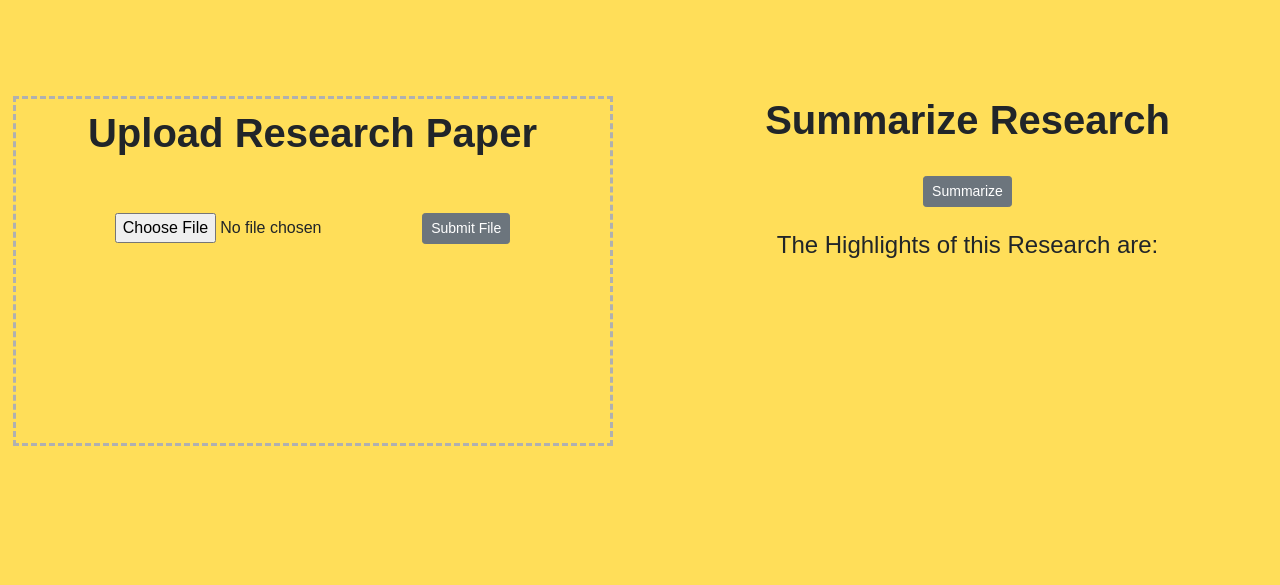
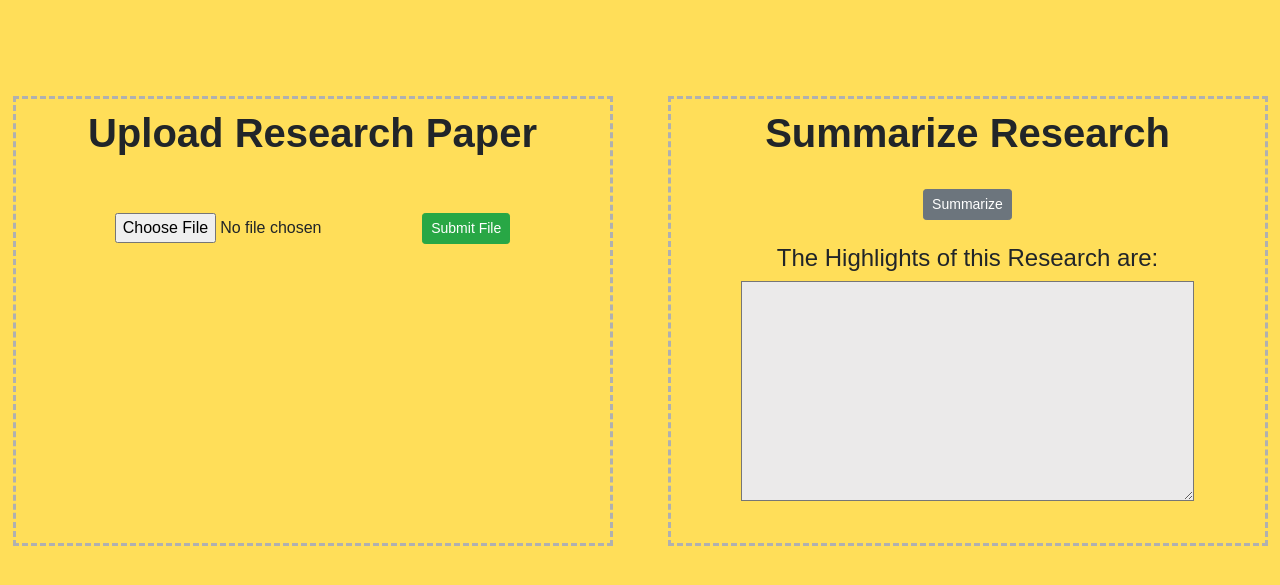
Before and after one commit to syedzubeen/Jist_MindsDB_Project, a Flask app: template templates/index.html in a window 1280 px wide. Shown: the part 56-641 px from the top of the page. Run offline with Flask 3, Linux system fonts and the light colour scheme; the template is opened without the code that fills it, so the values that code supplies are empty; some libraries are stand-ins or nearby versions; some web fonts are replaced.

Commit message:
Minor UI fixes

```diff
--- a/app.py
+++ b/app.py
@@ -64,7 +64,7 @@ def upload_file():
 
             return render_template('index.html',  summarizer_response=summarizer_response)
 
-    return render_template('index.html', content=file_content, summarizer_response=None)
+    return render_template('index.html', content=file_content)
 
 
 def read_pdf(uploaded_file):
--- a/static/styles.css
+++ b/static/styles.css
@@ -7,5 +7,11 @@ body, h1, h2 {
     border: 3.5px dashed #b0b0b0; /* 2px dashed grey border */
     padding: 10px; /* Add some padding to the div for spacing */
     width:  600px; /* Set the desired width */
-    height: 350px; /* Set the desired height */
+    height: 450px; /* Set the desired height */
 }
+.custom-border1 {
+    border: 3.5px dashed #b0b0b0; /* 2px dashed grey border */
+    padding: 10px; /* Add some padding to the div for spacing */
+    width:  600px; /* Set the desired width */
+    height: 450px; /* Set the desired height */
+}
--- a/templates/index.html
+++ b/templates/index.html
@@ -30,23 +30,20 @@
             <h1 style="font-weight: bold;">Upload Research Paper</h1><br><br>
             <form method="POST" enctype="multipart/form-data">
                 <input type="file" name="file">
-                <button type="submit" name="uploadfile" class="btn btn-secondary btn-sm">Submit File</button>
+                <button type="submit" name="uploadfile" class="btn btn-success btn-sm">Submit File</button>
             </form>
             </div>
         </div>
 
         <div class="col-md-6 text-center">
+            <div class="custom-border1 mx-auto">
             <h1 style="font-weight: bold;">Summarize Research</h1><br>
             <form method="POST">
                 <button type="submit" name="summarizebutton" class="btn btn-secondary btn-sm">Summarize</button>
             </form><br>
             <h4>The Highlights of this Research are:</h4>
-            <div class="result">
-                {% if transformation_response is not none %}
-                <pre class="response-box">{{ transformation_response }}</pre>
-                {% endif %}
-            </div>
-            <pre>{{ summarizer_response }}</pre>
+            <textarea style="width: 79%; height: 220px; overflow: auto; background-color: #ebeaea;">{{ summarizer_response | replace(". ", ".\n") }}</textarea>
+        </div>
         </div>
     </div>
 </body>
```
Also changed, not shown: 1 other file.
